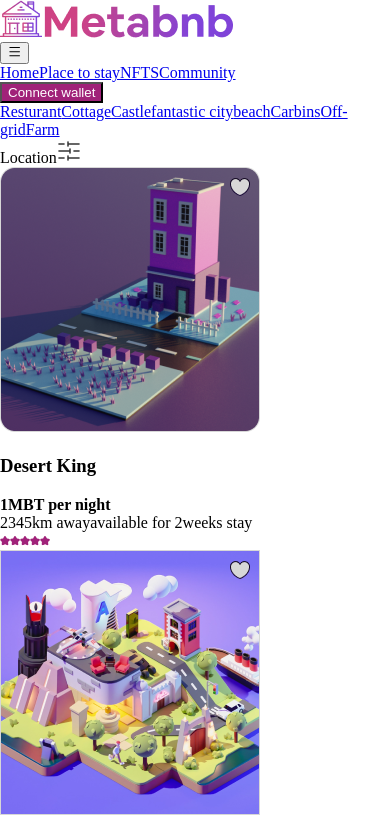
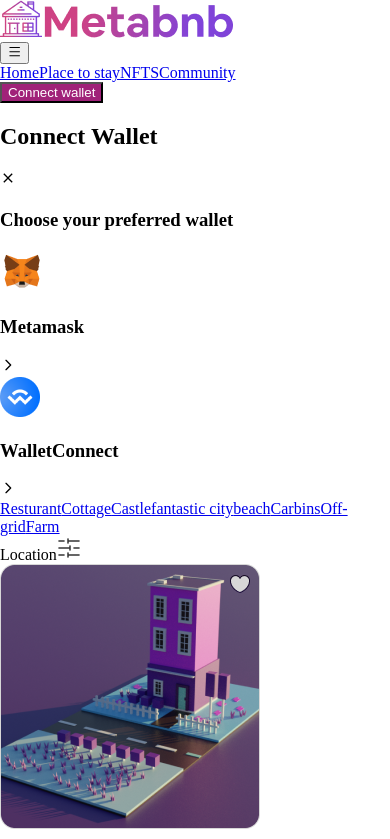
Before and after one commit to c-blaq/hng-metabnb, a React (Create React App) app: page /place-to-stay in a window 390 px wide. Shown: the top 839 px of the page. Built offline with nearby package versions, Linux system fonts and the light colour scheme; a web font is replaced by a local one.

Commit message:
feat:modal responsiveness

```diff
--- a/src/component/Header.jsx
+++ b/src/component/Header.jsx
@@ -50,9 +50,8 @@
         >
           Connect wallet
         </button>
-        {modalOpen && (
-          <Modal modalOpen={modalOpen} setModalOpen={setModalOpen} />
-        )}
+
+        <Modal modalOpen={modalOpen} setModalOpen={setModalOpen} />
       </div>
     </header>
   );
--- a/src/component/Modal/Modal.jsx
+++ b/src/component/Modal/Modal.jsx
@@ -14,7 +14,11 @@
     },
   ];
   return (
-    <div className="fixed bg-modalBg  z-[100] top-0 bottom-0 left-0 right-0 flex items-center justify-center">
+    <div
+      className={`fixed bg-modalBg transition duration-200 ease-in-out ${
+        modalOpen ? "opacity-1 z-[100]" : "opacity-0 -z-[100]"
+      }  top-0 bottom-0 left-0 right-0 flex items-center justify-center`}
+    >
       <div className="bg-white px-4 pb-6 md:px-8 sm:pb-8 rounded-2xl max-w-[600px] w-5/6 sm:w-7/12">
         <div className="flex justify-between items-center border-b border-[#CFD8DC] p-4 md:py-6 md:-mx-8 md:px-8">
           <h2 className="text-black font-bold md:text-2xl">Connect Wallet</h2>
```
